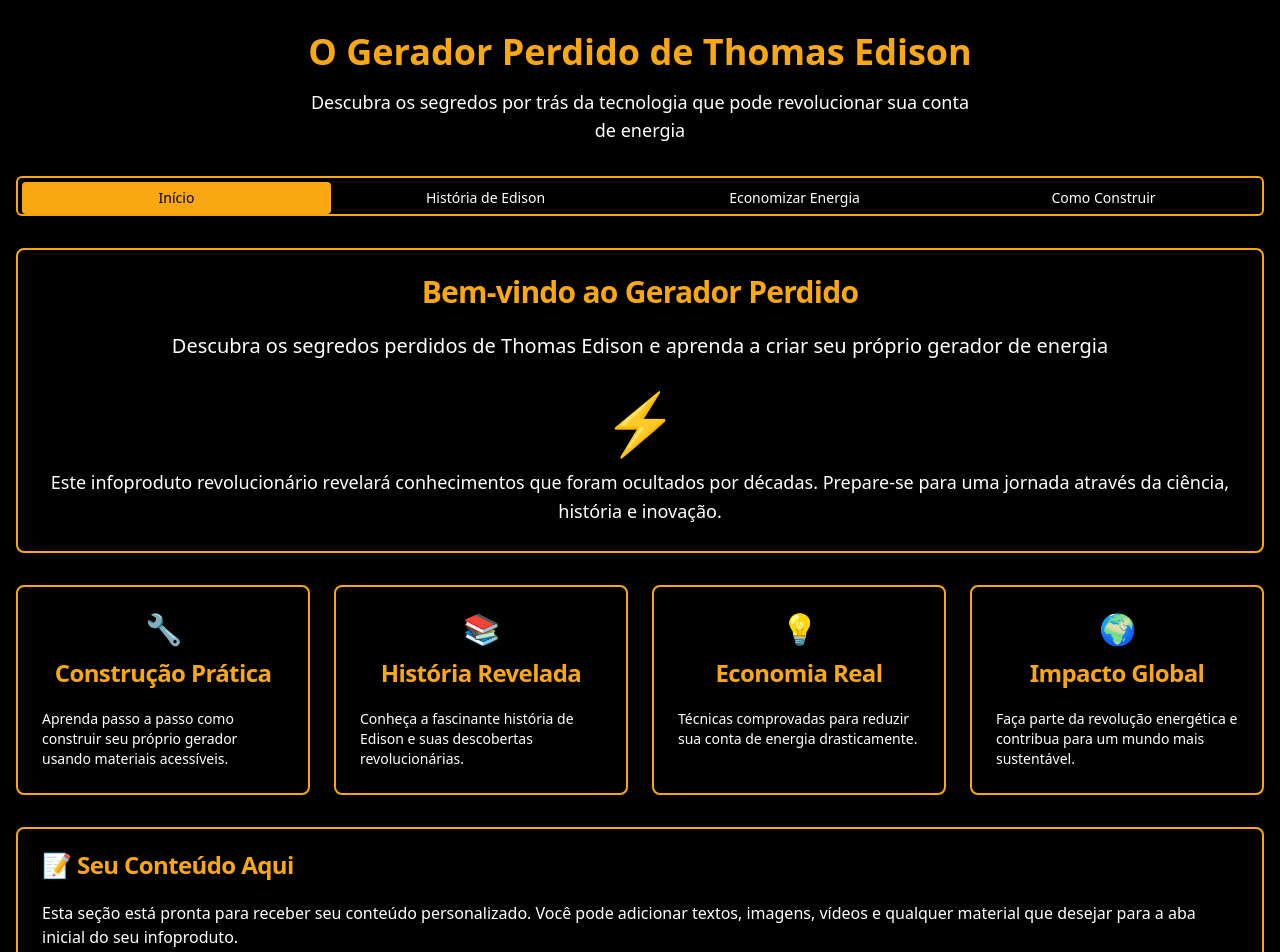
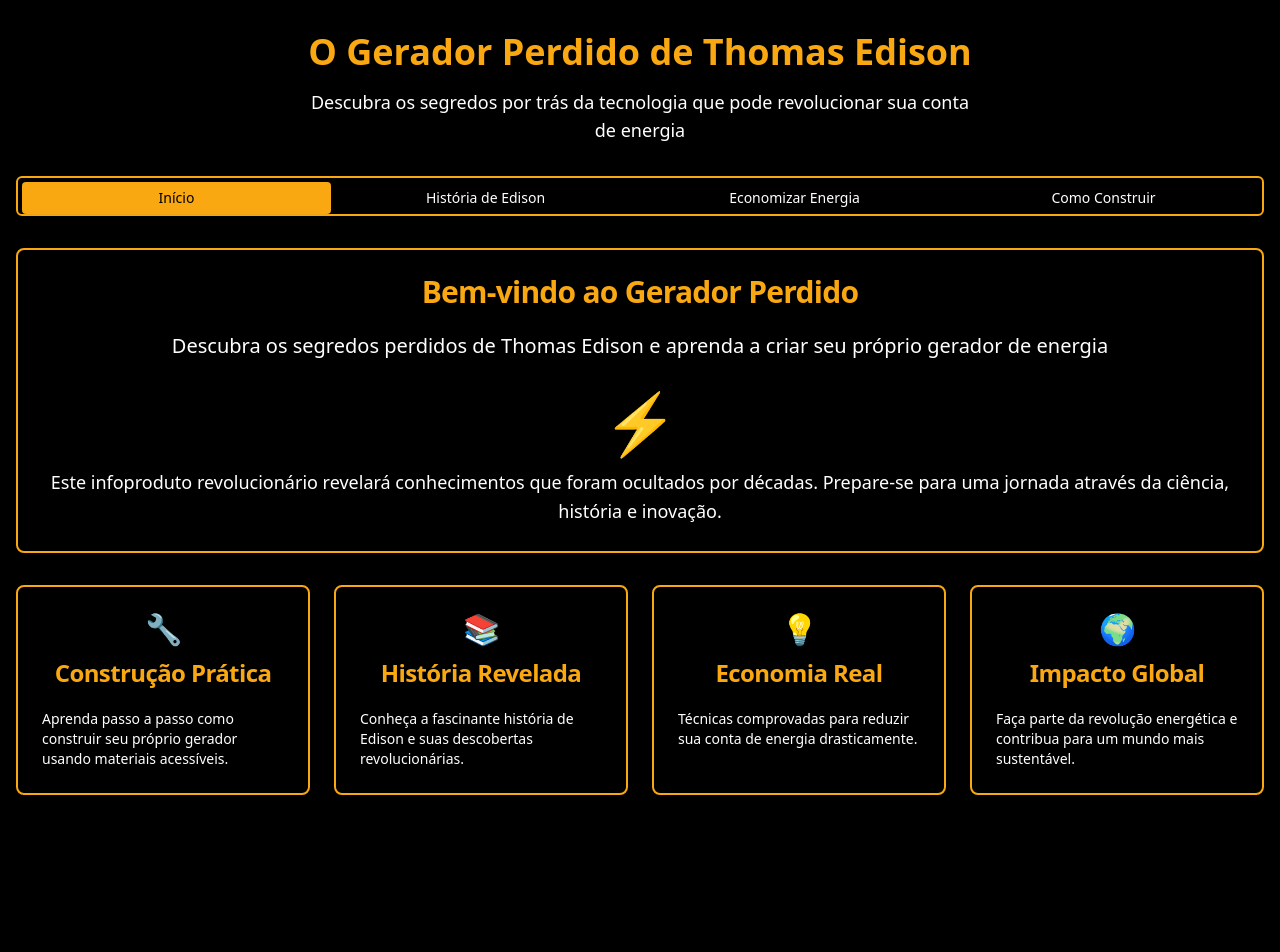
Before and after one commit to jppl3007/gerador-perdido-unlocked, a React (Vite) app: page / in a window 1280 px wide. Shown: the top 952 px of the page. After the commit the page ends 827 px from the top, so only its background shows below. Built offline with nearby package versions, Linux system fonts and the light colour scheme.

Commit message:
Remove placeholder content
Remove the "Seu Conteúdo Aqui" placeholder text from the InicioTab component.

```diff
--- a/src/components/InicioTab.tsx
+++ b/src/components/InicioTab.tsx
@@ -73,20 +73,6 @@ const InicioTab = () => {
           </CardContent>
         </Card>
       </div>
-
-      {/* Content Placeholder */}
-      <Card className="bg-black border-[#f9a811] border-2">
-        <CardHeader>
-          <CardTitle className="text-[#f9a811]">📝 Seu Conteúdo Aqui</CardTitle>
-        </CardHeader>
-        <CardContent>
-          <p className="text-white">
-            Esta seção está pronta para receber seu conteúdo personalizado.
-            Você pode adicionar textos, imagens, vídeos e qualquer material que desejar
-            para a aba inicial do seu infoproduto.
-          </p>
-        </CardContent>
-      </Card>
     </div>
   );
 };
```
